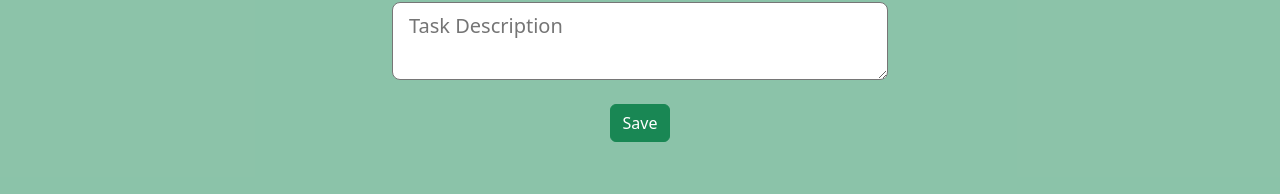
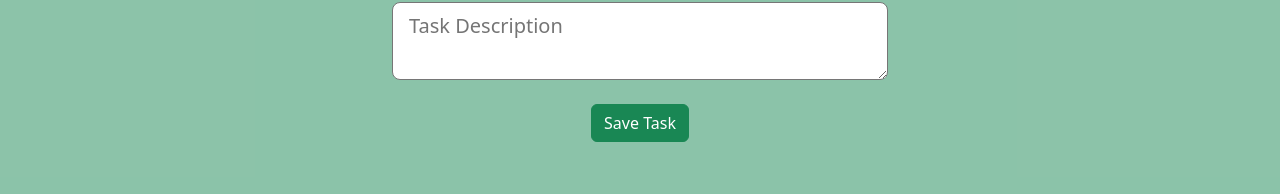
Before and after one commit to Elanngo-Madheswaran/Property-management, a React (Create React App) app in the folder property/: page / in a window 1280 px wide. Shown: the part 586-780 px from the top of the page. Built offline with nearby package versions, Linux system fonts and the light colour scheme; no server answers.

Commit message:
checking 2

```diff
--- a/property/src/components/PropertyRegistrationForm/PropertyRegistrationForm.js
+++ b/property/src/components/PropertyRegistrationForm/PropertyRegistrationForm.js
@@ -1,3 +1,4 @@
+// TodoForm.js
 import React, { useState, useEffect } from 'react';
 import axios from 'axios';
 
@@ -7,39 +8,45 @@ const TodoForm = ({ taskToEdit, onSave }) => {
     description: ''
   });
 
+  // Set task for editing if provided
   useEffect(() => {
     if (taskToEdit) {
       setTask(taskToEdit);
     }
   }, [taskToEdit]);
 
+  // Handle changes in form fields
   const handleChange = (e) => {
     const { name, value } = e.target;
-    setTask(prevState => ({
+    setTask((prevState) => ({
       ...prevState,
       [name]: value
     }));
   };
 
+  // Handle form submission
   const handleSubmit = async (e) => {
     e.preventDefault();
-    console.log('Form submitted', task);
+
+    // Basic validation for empty fields
+    if (!task.name || !task.description) {
+      alert('Both fields are required!');
+      return;
+    }
 
     try {
       if (task._id) {
         // Update existing task
-        console.log('Updating task', task);
-        await axios.put(`http://localhost:5000/task/${task._id}`, task); // Correct URL for PUT request
+        await axios.put(`${process.env.REACT_APP_API_BASE_URL}/task/${task._id}`, task);
       } else {
-        // Create new task
-        console.log('Creating new task', task);
-        await axios.post('http://localhost:5000/task', task);
+        // Create a new task
+        await axios.post(`${process.env.REACT_APP_API_BASE_URL}/task`, task);
       }
 
-      // Call onSave to trigger the parent component update
+      // Trigger the parent component to update the task list
       onSave();
 
-      // Reset form
+      // Reset the form
       setTask({
         name: '',
         description: ''
@@ -50,11 +57,11 @@ const TodoForm = ({ taskToEdit, onSave }) => {
   };
 
   return (
-    <div className='m-5 p-5'>
+    <div className="m-5 p-5">
       <h2>{task._id ? 'Edit Task' : 'Add Task'}</h2>
-      <form onSubmit={handleSubmit} className='d-flex m-5 flex-column justify-content-center align-items-center'>
+      <form onSubmit={handleSubmit} className="d-flex m-5 flex-column justify-content-center align-items-center">
         <input
-          className='m-2 form-control w-50'
+          className="m-2 form-control w-50"
           type="text"
           name="name"
           placeholder="Task Name"
@@ -63,7 +70,7 @@ const TodoForm = ({ taskToEdit, onSave }) => {
           required
         />
         <textarea
-          className='m-2 form-control-lg w-50'
+          className="m-2 form-control-lg w-50"
           type="text"
           name="description"
           placeholder="Task Description"
@@ -71,7 +78,9 @@ const TodoForm = ({ taskToEdit, onSave }) => {
           onChange={handleChange}
           required
         />
-        <button className='btn btn-success m-3' type="submit">Save</button>
+        <button className="btn btn-success m-3" type="submit">
+          {task._id ? 'Update Task' : 'Save Task'}
+        </button>
       </form>
     </div>
   );
```
